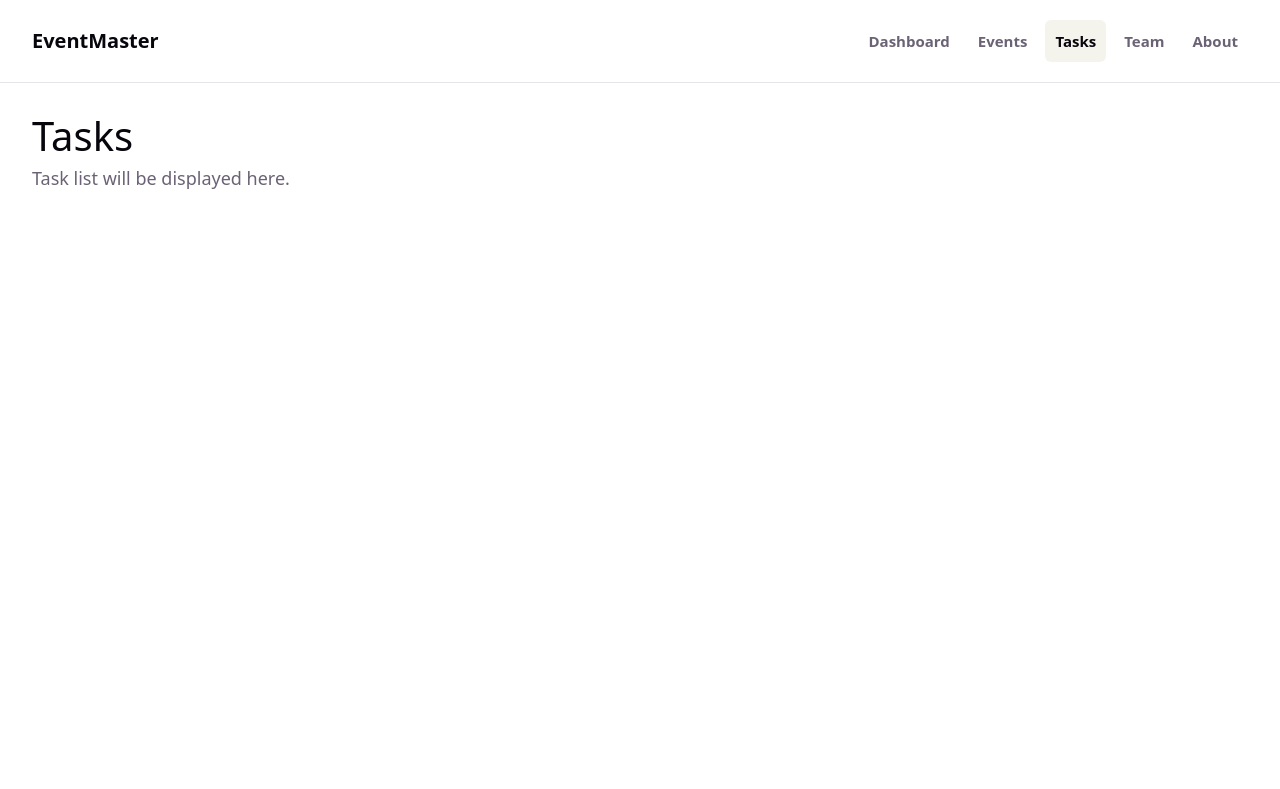
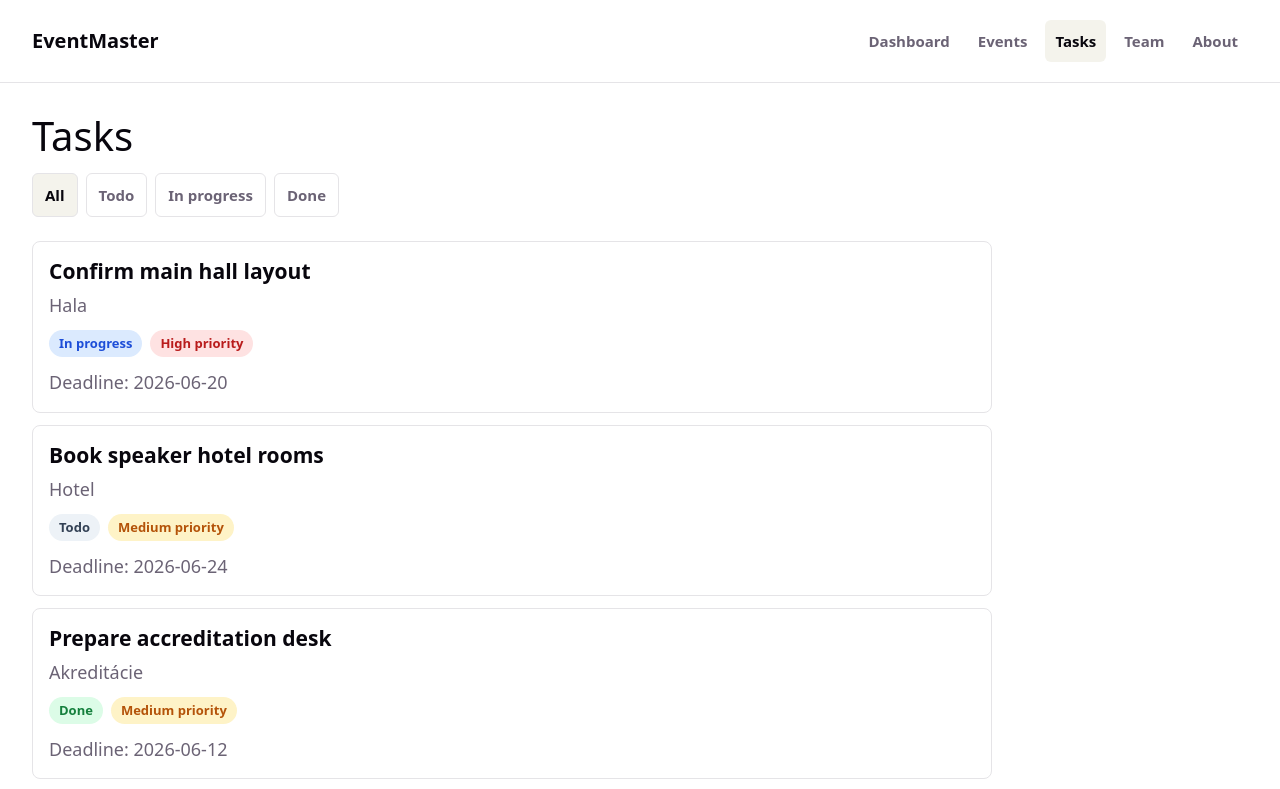
Before and after one commit to LiborJohn66/4IT427_mlal01, a React (Vite) app in the folder 4IT427_mlal01/: page /tasks in a window 1280 px wide. Shown: the top 789 px of the page. Built offline with nearby package versions, Linux system fonts and the light colour scheme.

Commit message:
implementace task filteringu

```diff
--- a/4IT427_mlal01/src/App.css
+++ b/4IT427_mlal01/src/App.css
@@ -99,6 +99,31 @@
   margin-top: 40px;
 }
 
+.task-filters {
+  display: flex;
+  flex-wrap: wrap;
+  gap: 8px;
+  margin: 24px 0;
+}
+
+.task-filter {
+  background: transparent;
+  border: 1px solid var(--border);
+  border-radius: 6px;
+  color: var(--text);
+  cursor: pointer;
+  font: inherit;
+  font-size: 15px;
+  font-weight: 700;
+  padding: 8px 12px;
+}
+
+.task-filter:hover,
+.task-filter-active {
+  background: var(--nav-bg);
+  color: var(--text-h);
+}
+
 .task-list {
   display: grid;
   gap: 12px;
--- a/4IT427_mlal01/src/pages/TasksPage.tsx
+++ b/4IT427_mlal01/src/pages/TasksPage.tsx
@@ -1,8 +1,86 @@
+import { useEffect, useMemo, useState } from 'react'
+import { TaskCard } from '../components/TaskCard'
+import type { Task, TaskStatus } from '../types/task.types'
+
+type TasksResponse = {
+  tasks: Task[]
+}
+
+type TaskFilter = TaskStatus | 'all'
+
+const filters: { value: TaskFilter; label: string }[] = [
+  { value: 'all', label: 'All' },
+  { value: 'todo', label: 'Todo' },
+  { value: 'in-progress', label: 'In progress' },
+  { value: 'done', label: 'Done' },
+]
+
 export function TasksPage() {
+  const [tasks, setTasks] = useState<Task[]>([])
+  const [activeFilter, setActiveFilter] = useState<TaskFilter>('all')
+  const [isLoading, setIsLoading] = useState(true)
+  const [error, setError] = useState('')
+
+  useEffect(() => {
+    async function loadTasks() {
+      try {
+        const response = await fetch('/db.json')
+
+        if (!response.ok) {
+          throw new Error('Tasks could not be loaded.')
+        }
+
+        const data = (await response.json()) as TasksResponse
+        setTasks(data.tasks)
+      } catch {
+        setError('Tasks could not be loaded.')
+      } finally {
+        setIsLoading(false)
+      }
+    }
+
+    loadTasks()
+  }, [])
+
+  const filteredTasks = useMemo(() => {
+    if (activeFilter === 'all') {
+      return tasks
+    }
+
+    return tasks.filter((task) => task.status === activeFilter)
+  }, [activeFilter, tasks])
+
   return (
     <section className="page">
       <h1>Tasks</h1>
-      <p>Task list will be displayed here.</p>
+
+      <div className="task-filters" aria-label="Task status filters">
+        {filters.map((filter) => (
+          <button
+            key={filter.value}
+            type="button"
+            className={
+              activeFilter === filter.value
+                ? 'task-filter task-filter-active'
+                : 'task-filter'
+            }
+            onClick={() => setActiveFilter(filter.value)}
+          >
+            {filter.label}
+          </button>
+        ))}
+      </div>
+
+      {isLoading && <p>Loading tasks...</p>}
+      {error && <p>{error}</p>}
+
+      {!isLoading && !error && (
+        <ul className="task-list">
+          {filteredTasks.map((task) => (
+            <TaskCard key={task.id} task={task} />
+          ))}
+        </ul>
+      )}
     </section>
   )
 }
```
